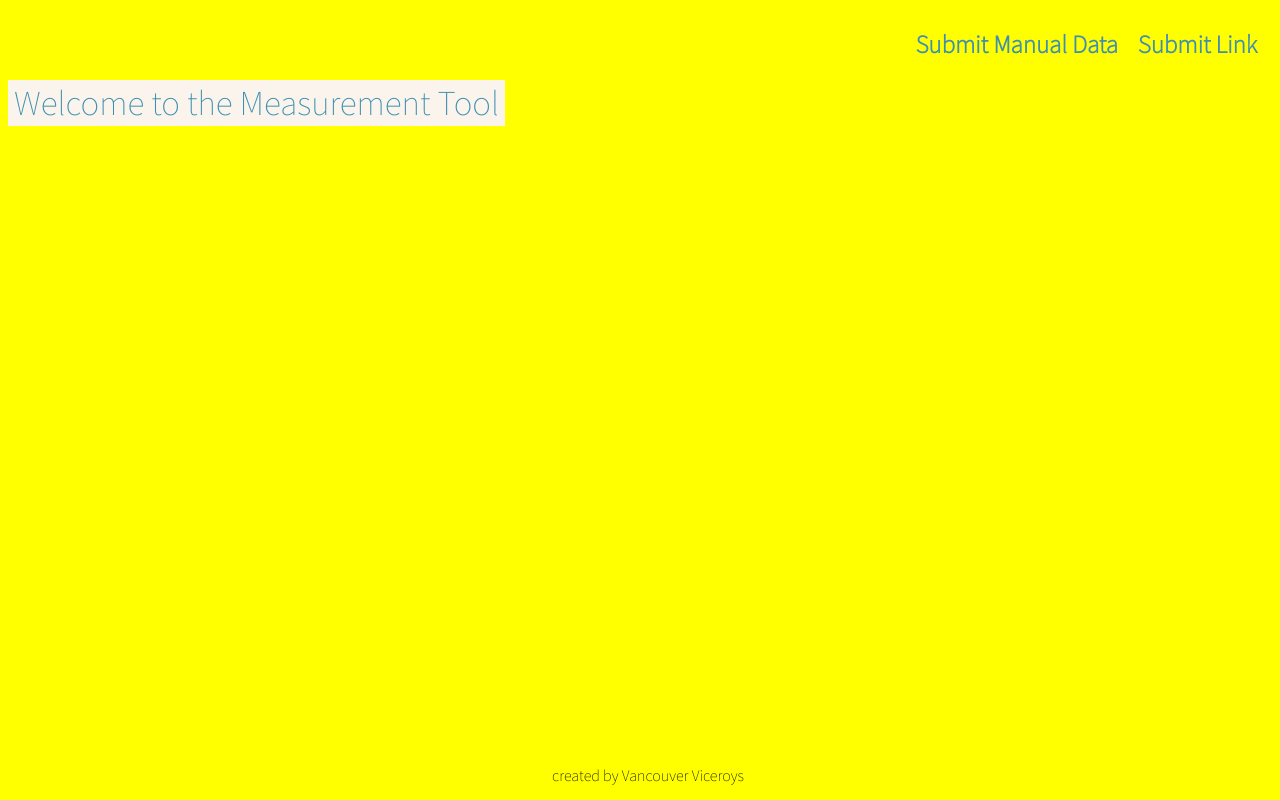
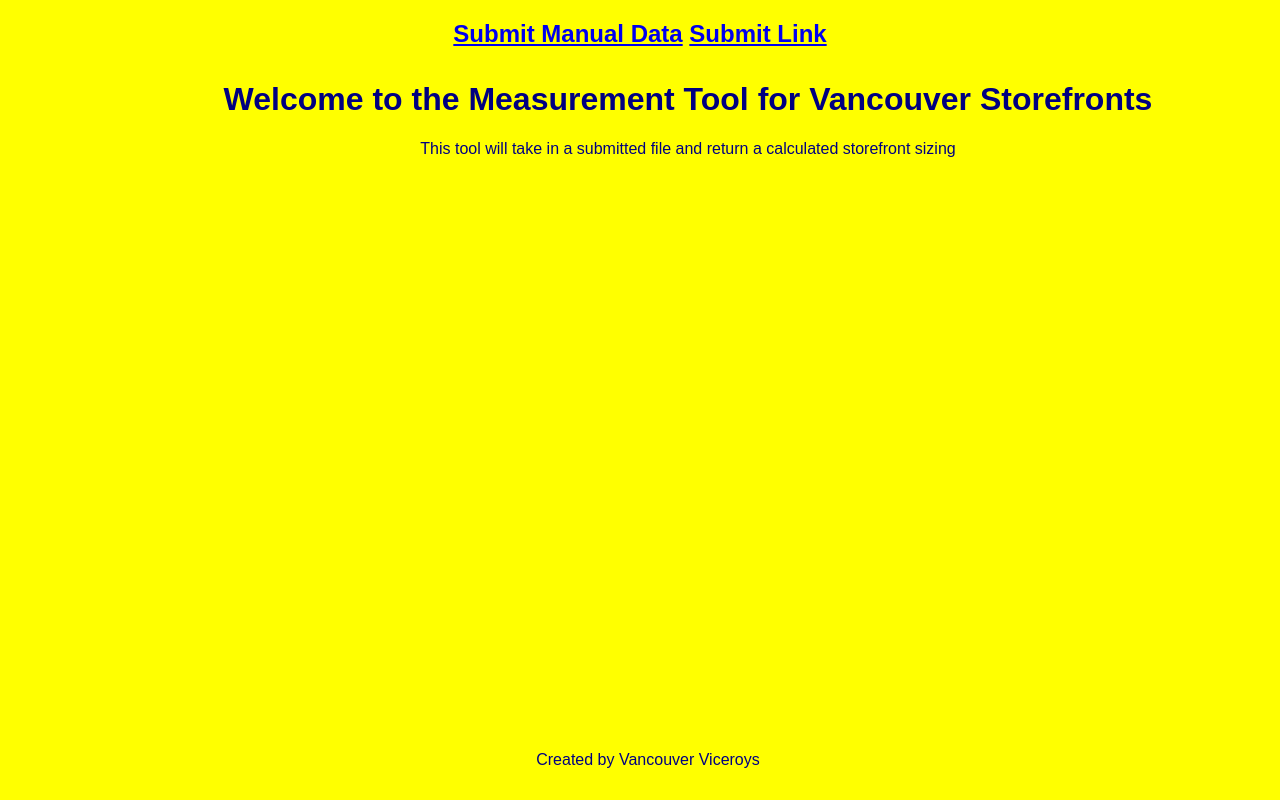
Before and after one commit to dbalsara2003/COV, a Flask app: page / in a window 1280 px wide. Run offline with Flask 2, Linux system fonts and the light colour scheme; some web fonts are replaced.

Commit message:
aligned the header and changed index.html

```diff
--- a/app/static/CSS/style.css
+++ b/app/static/CSS/style.css
@@ -1,5 +1,21 @@
 * {
-    font-family: 'Source Sans Pro', sans-serif;
+    font-family: 'Tilt Warp', sans-serif;
+}
+
+header{
+    position:fixed;
+    width: 100%;
+    text-align: center;
+}
+    /* display: flex;
+    justify-content: space-between;
+    align-items: center;
+    text-align: center;
+    background-color:#FFFF00;
+    padding:20px; */
+
+main {
+    text-align: center;
 }
 
 footer {
@@ -15,69 +31,66 @@ html {
 
 h1 {
     color:#000080 ;
-    max-width: 650px;
 }
 
 p {
-    font-family: 'EB Garamond', serif;
-    color: #232136;
+    color: #000080 ;
 }
 
-.navbar{
+/* .navbar{
     display: flex;
     list-style-type: none;
     justify-content: right;
     align-items: stretch;
     flex-direction: row;
     text-align: right;
-}
+} */
 
-.navbar a {
+/* .navbar a {
     text-decoration: none;
     margin-right: 15px;
     font-size:25px;
     color:#3e8fb0;
-}
+} */
 
-.navbar a:hover {
+/* .navbar a:hover {
     color:#232136;
-}
+} */
 
-button {
+/* button {
     border: 0;
     background-color:#faf4ed;
     color: #3e8fb0;
     font-size: 35px;
     text-align:center;
-}
-
+} */
+/*
 button:hover {
     color: #232136;
-}
+} */
 
-
-ul {
+/* ul {
     list-style-type: none;
     margin:0;
     padding:0;
-}
+} */
 
-.entirepage {
+/* .entirepage {
     display:flex;
     flex-direction: row;
     height: 100vw;
-}
+} */
 
-.textbox_area{
+/* .textbox_area{
     margin: auto;
     width: 50%;
     padding-top: 10%;
     display:flex;
     flex-direction: row;
-}
+} */
 
-@media screen and (max-width:600px) {
-    .textbox_area{
-        padding-left: 30px
+@media screen and (min-width:768px) {
+    header{
+        padding: 40px
     }
 }
--- a/app/templates/index.html
+++ b/app/templates/index.html
@@ -6,24 +6,24 @@
     <link rel="preconnect" href="https://fonts.googleapis.com">
     <link rel="preconnect" href="https://fonts.gstatic.com" crossorigin>
     <meta name="viewport" content="width=device-width, initial-scale=1.0">
-    <link href="https://fonts.googleapis.com/css2?family=EB+Garamond&family=Source+Sans+Pro:wght@200&display=swap" rel="stylesheet">
+    <link href="https://fonts.google.com/specimen/Tilt+Warp" rel="stylesheet">
     <link rel="stylesheet" type="text/css" href="{{ url_for('static',filename='CSS/style.css') }}">
-    <title>Welcome</title>
+    <title>Welcome to the Measurement Tool</title>
 </head>
 <main>
+    <header>
+        <h1>Welcome to the Measurement Tool for Vancouver Storefronts</h1>
+            <p>This tool will take in a submitted file and return a calculated storefront sizing</p>
+    </header>
+
     <nav class="navbar">
         <h1 class="header">
             <a href="{{ url_for('manual') }}">Submit Manual Data</a>
             <a href=#>Submit Link</a>
         </h1>
     </nav>
-
-    <button class="newnote"
-            type="button">
-        Welcome to the Measurement Tool
-    </button>
 </main>
 <footer>
-    created by Vancouver Viceroys
+    <p>Created by Vancouver Viceroys</p>
 </footer>
 </html>
```
